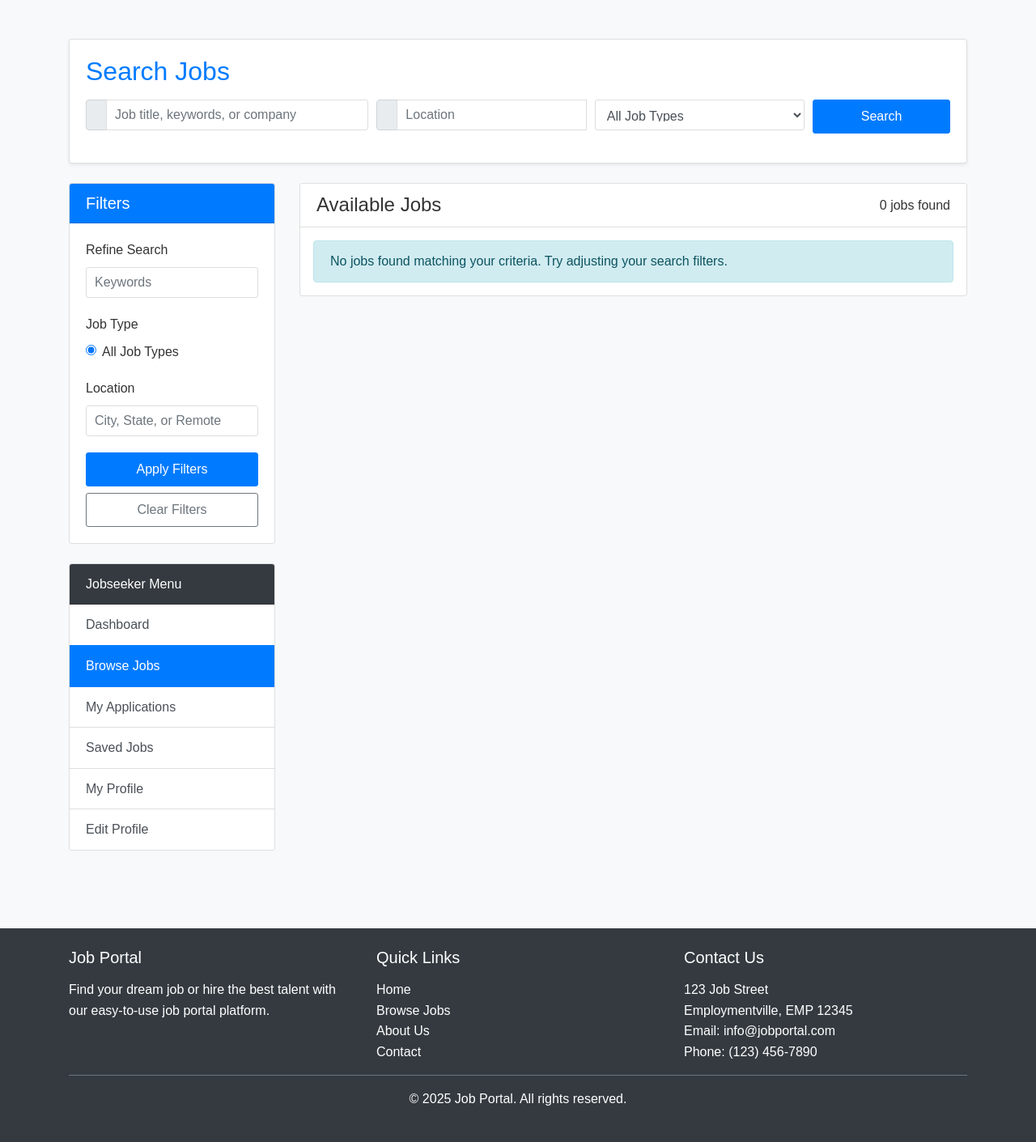
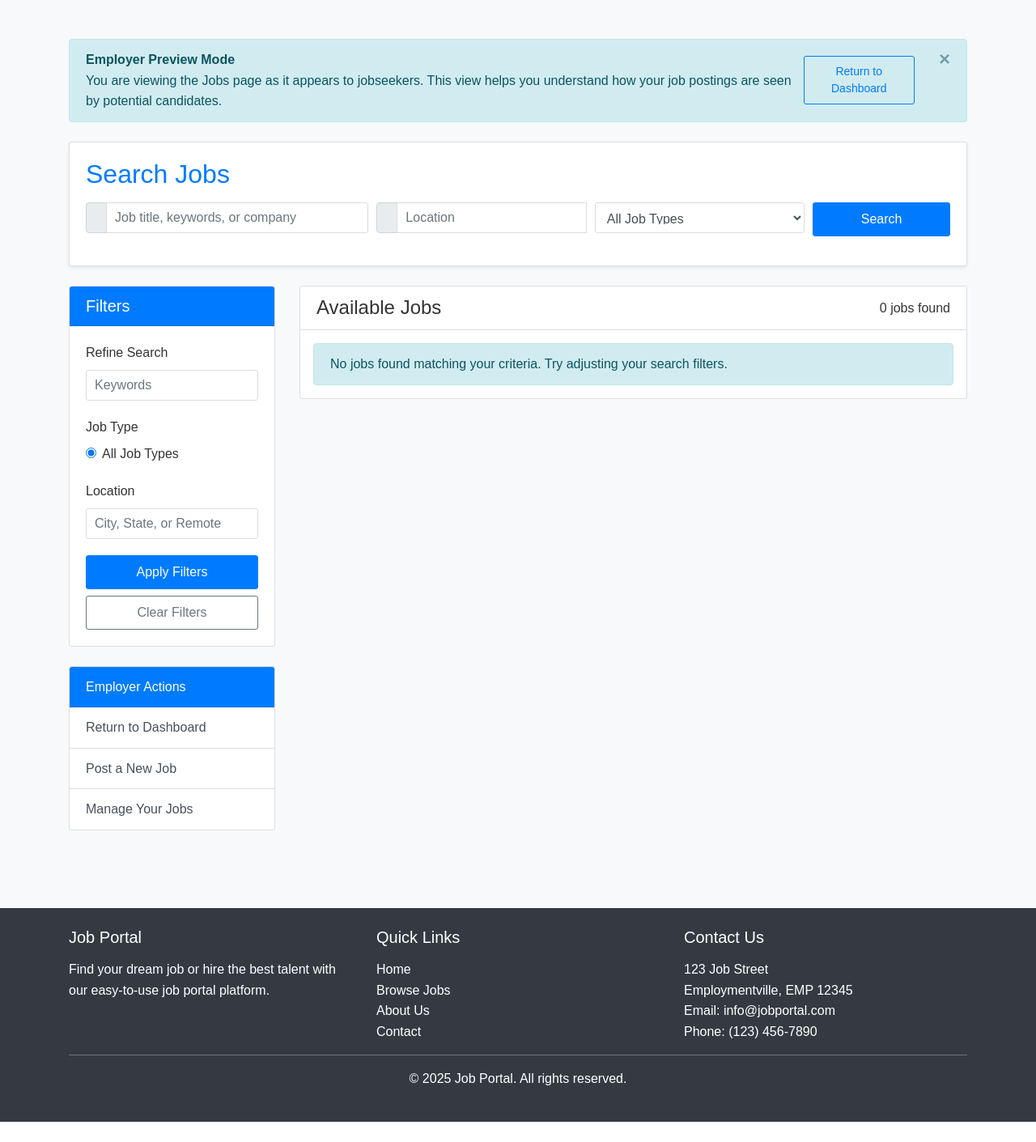
Before and after one commit to hamzatarifturing/job-portal-system-php, a PHP site: page /jobseeker/jobs.php in a window 1280 px wide. Shown: the part 58-1469 px from the top of the page at 81% size. After the commit the page ends 1444 px from the top, so only its background shows below. Run offline with PHP 8.4, Linux system fonts and the light colour scheme; the visitor is signed in with stand-in values (Sample User, id 1); data that the repository does not hold is empty.

Commit message:
Conversation 2 - Interaction 9 - Model Selected: A
Jobs view page for employer

```diff
--- a/jobseeker/jobs.php
+++ b/jobseeker/jobs.php
@@ -2,8 +2,8 @@
 // Start the session
 session_start();
 
-// Check if user is logged in and is a jobseeker
-if(!isset($_SESSION['user_id']) || $_SESSION['user_type'] != 'jobseeker') {
+// Check if user is logged in
+if(!isset($_SESSION['user_id'])) {
     header("Location: ../login.php?error=unauthorized");
     exit();
 }
@@ -11,6 +11,9 @@ if(!isset($_SESSION['user_id']) || $_SESSION['user_type'] != 'jobseeker') {
 // Set include path for header/footer
 $includePath = "../includes/";
 $pageTitle = "Browse Jobs | Job Portal";
+
+// Check if user is an employer (for informational alert only)
+$isEmployer = isset($_SESSION['user_type']) && $_SESSION['user_type'] == 'employer';
 
 // Include header
 include_once($includePath . "header.php");
@@ -76,6 +79,23 @@ if ($locationsResult && mysqli_num_rows($locationsResult) > 0) {
 ?>
 
 <div class="container mt-4">
+    <?php if ($isEmployer): ?>
+    <div class="alert alert-info alert-dismissible fade show mb-4" role="alert">
+        <div class="d-flex align-items-center">
+            <div>
+                <strong><i class="fa fa-eye"></i> Employer Preview Mode</strong>
+                <p class="mb-0">You are viewing the Jobs page as it appears to jobseekers. This view helps you understand how your job postings are seen by potential candidates.</p>
+            </div>
+            <div class="ml-auto">
+                <a href="../employer/dashboard.php" class="btn btn-sm btn-outline-primary">Return to Dashboard</a>
+            </div>
+        </div>
+        <button type="button" class="close" data-dismiss="alert" aria-label="Close">
+            <span aria-hidden="true">&times;</span>
+        </button>
+    </div>
+    <?php endif; ?>
+
     <div class="row mb-4">
         <div class="col-12">
             <div class="card shadow-sm">
@@ -168,6 +188,7 @@ if ($locationsResult && mysqli_num_rows($locationsResult) > 0) {
                 </div>
             </div>
 
+            <?php if (!$isEmployer): ?>
             <!-- Jobseeker Menu -->
             <div class="card mb-4">
                 <div class="card-header bg-dark text-white">
@@ -182,6 +203,25 @@ if ($locationsResult && mysqli_num_rows($locationsResult) > 0) {
                     <a href="edit_profile.php" class="list-group-item list-group-item-action">Edit Profile</a>
                 </div>
             </div>
+            <?php else: ?>
+            <!-- Employer Actions -->
+            <div class="card mb-4">
+                <div class="card-header bg-primary text-white">
+                    Employer Actions
+                </div>
+                <div class="list-group list-group-flush">
+                    <a href="../employer/dashboard.php" class="list-group-item list-group-item-action">
+                        <i class="fa fa-arrow-left"></i> Return to Dashboard
+                    </a>
+                    <a href="../employer/post_job.php" class="list-group-item list-group-item-action">
+                        <i class="fa fa-plus-circle"></i> Post a New Job
+                    </a>
+                    <a href="../employer/job_listings.php" class="list-group-item list-group-item-action">
+                        <i class="fa fa-list"></i> Manage Your Jobs
+                    </a>
+                </div>
+            </div>
+            <?php endif; ?>
         </div>
 
         <div class="col-md-9">
@@ -228,10 +268,15 @@ if ($locationsResult && mysqli_num_rows($locationsResult) > 0) {
 
                                     <div class="mt-2">
                                         <a href="view_job.php?id=<?php echo $job['id']; ?>" class="btn btn-outline-primary btn-sm">View Details</a>
+                                        <?php if (!$isEmployer): ?>
                                         <a href="apply_job.php?id=<?php echo $job['id']; ?>" class="btn btn-success btn-sm">Apply Now</a>
                                         <button type="button" class="btn btn-outline-secondary btn-sm save-job-btn" data-job-id="<?php echo $job['id']; ?>">
                                             <i class="fa fa-bookmark"></i> Save
                                         </button>
+                                        <?php else: ?>
+                                        <a href="../employer/edit_job.php?id=<?php echo $job['id']; ?>" class="btn btn-outline-warning btn-sm">Edit Job</a>
+                                        <span class="badge badge-light ml-2" data-toggle="tooltip" title="You're viewing this page as an employer. This is how jobseekers see your listings.">Preview Mode</span>
+                                        <?php endif; ?>
                                     </div>
                                 </div>
                             <?php endforeach; ?>
```
